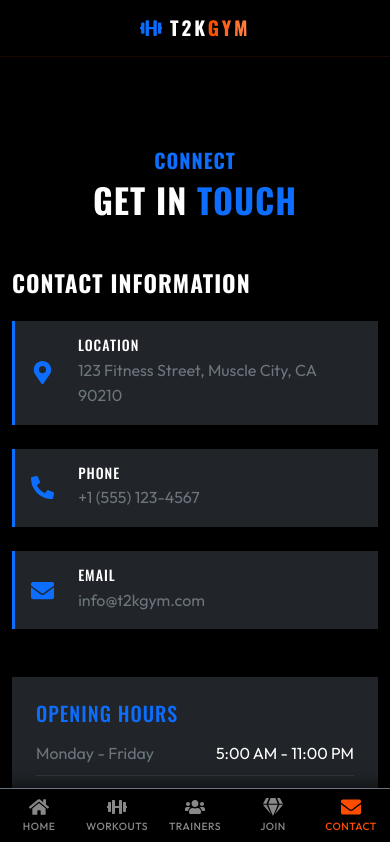
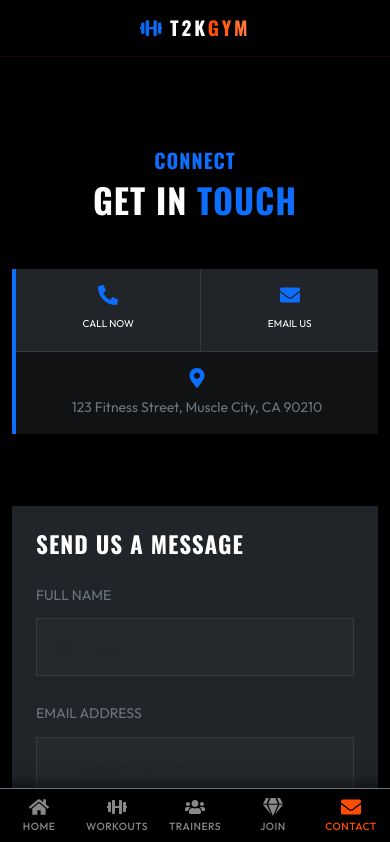
Before and after one commit to MK596/gym-website-mern, a React (Vite) app in the folder frontend/: page /contact in a window 390 px wide. Shown: the top 842 px of the page. Built offline with nearby package versions, Linux system fonts and the light colour scheme.

Commit message:
Optimize mobile experience: swap contact sections, hide opening hours, and refine pricing/header styles

```diff
--- a/frontend/src/pages/Contact.jsx
+++ b/frontend/src/pages/Contact.jsx
@@ -37,51 +37,10 @@ const Contact = () => {
                     <h1 className="display-4 fw-bold text-white text-uppercase">GET IN <span className="text-primary">TOUCH</span></h1>
                 </div>
 
+
+
                 <Row className="g-5">
-                    <Col lg={5} className="animate__animated animate__fadeInLeft">
-                        <div className="pe-lg-4">
-                            <h3 className="text-white text-uppercase fw-bold mb-4">Contact Information</h3>
-                            <div className="d-flex align-items-center mb-4 p-3 bg-dark border-start border-primary border-3">
-                                <FaMapMarkerAlt className="text-primary fs-3 me-4" />
-                                <div>
-                                    <h6 className="text-white text-uppercase mb-1 small letter-spacing-1">Location</h6>
-                                    <p className="text-secondary mb-0">123 Fitness Street, Muscle City, CA 90210</p>
-                                </div>
-                            </div>
-                            <div className="d-flex align-items-center mb-4 p-3 bg-dark border-start border-primary border-3">
-                                <FaPhoneAlt className="text-primary fs-3 me-4" />
-                                <div>
-                                    <h6 className="text-white text-uppercase mb-1 small letter-spacing-1">Phone</h6>
-                                    <p className="text-secondary mb-0">+1 (555) 123-4567</p>
-                                </div>
-                            </div>
-                            <div className="d-flex align-items-center mb-4 p-3 bg-dark border-start border-primary border-3">
-                                <FaEnvelope className="text-primary fs-3 me-4" />
-                                <div>
-                                    <h6 className="text-white text-uppercase mb-1 small letter-spacing-1">Email</h6>
-                                    <p className="text-secondary mb-0">info@t2kgym.com</p>
-                                </div>
-                            </div>
-
-                            <Card className="bg-dark border-0 p-4 mt-5 rounded-0">
-                                <h5 className="text-primary text-uppercase mb-3 letter-spacing-1">Opening Hours</h5>
-                                <div className="d-flex justify-content-between text-secondary mb-2 pb-2 border-bottom border-secondary border-opacity-25">
-                                    <span>Monday - Friday</span>
-                                    <span className="text-white">5:00 AM - 11:00 PM</span>
-                                </div>
-                                <div className="d-flex justify-content-between text-secondary mb-2 pb-2 border-bottom border-secondary border-opacity-25">
-                                    <span>Saturday</span>
-                                    <span className="text-white">6:00 AM - 9:00 PM</span>
-                                </div>
-                                <div className="d-flex justify-content-between text-secondary">
-                                    <span>Sunday</span>
-                                    <span className="text-white">7:00 AM - 8:00 PM</span>
-                                </div>
-                            </Card>
-                        </div>
-                    </Col>
-
-                    <Col lg={7} className="animate__animated animate__fadeInRight">
+                    <Col lg={7} className="animate__animated animate__fadeInLeft order-2 order-lg-1">
                         <Card className="p-4 p-md-5 bg-dark border-0 rounded-0 shadow-lg">
                             <h3 className="text-white text-uppercase fw-bold mb-4">Send us a Message</h3>
                             {success && <Alert variant="success" className="rounded-0 border-0 bg-success text-white mb-4">{success}</Alert>}
@@ -146,6 +105,73 @@ const Contact = () => {
                             </Form>
                         </Card>
                     </Col>
+
+                    <Col lg={5} className="animate__animated animate__fadeInRight order-1 order-lg-2">
+                        <div className="ps-lg-4">
+                            {/* Desktop Heading */}
+                            <h3 className="text-white text-uppercase fw-bold mb-4 d-none d-lg-block">Connect With Us</h3>
+
+                            {/* Mobile Contact Quick Board (Now placed here for mobile flow) */}
+                            <div className="d-lg-none mb-4">
+                                <Card className="bg-dark border-0 rounded-0 overflow-hidden shadow-lg border-start border-primary border-4">
+                                    <Card.Body className="p-0">
+                                        <div className="d-flex border-bottom border-secondary border-opacity-25">
+                                            <a href="tel:+15551234567" className="flex-fill text-center py-3 border-end border-secondary border-opacity-25 text-decoration-none">
+                                                <FaPhoneAlt className="text-primary mb-1 d-block mx-auto fs-5" />
+                                                <small className="text-white text-uppercase letter-spacing-1" style={{ fontSize: '10px' }}>Call Now</small>
+                                            </a>
+                                            <a href="mailto:info@t2kgym.com" className="flex-fill text-center py-3 text-decoration-none">
+                                                <FaEnvelope className="text-primary mb-1 d-block mx-auto fs-5" />
+                                                <small className="text-white text-uppercase letter-spacing-1" style={{ fontSize: '10px' }}>Email Us</small>
+                                            </a>
+                                        </div>
+                                        <div className="p-3 text-center bg-black bg-opacity-50">
+                                            <FaMapMarkerAlt className="text-primary mb-2 fs-5" />
+                                            <p className="text-secondary small mb-0 px-3">123 Fitness Street, Muscle City, CA 90210</p>
+                                        </div>
+                                    </Card.Body>
+                                </Card>
+                            </div>
+
+                            <div className="d-none d-lg-flex align-items-center mb-4 p-3 bg-dark border-start border-primary border-3">
+                                <FaMapMarkerAlt className="text-primary fs-3 me-4" />
+                                <div>
+                                    <h6 className="text-white text-uppercase mb-1 small letter-spacing-1">Location</h6>
+                                    <p className="text-secondary mb-0">123 Fitness Street, Muscle City, CA 90210</p>
+                                </div>
+                            </div>
+                            <div className="d-none d-lg-flex align-items-center mb-4 p-3 bg-dark border-start border-primary border-3">
+                                <FaPhoneAlt className="text-primary fs-3 me-4" />
+                                <div>
+                                    <h6 className="text-white text-uppercase mb-1 small letter-spacing-1">Phone</h6>
+                                    <p className="text-secondary mb-0">+1 (555) 123-4567</p>
+                                </div>
+                            </div>
+                            <div className="d-none d-lg-flex align-items-center mb-4 p-3 bg-dark border-start border-primary border-3">
+                                <FaEnvelope className="text-primary fs-3 me-4" />
+                                <div>
+                                    <h6 className="text-white text-uppercase mb-1 small letter-spacing-1">Email</h6>
+                                    <p className="text-secondary mb-0">info@t2kgym.com</p>
+                                </div>
+                            </div>
+
+                            <Card className="bg-dark border-0 p-4 mt-lg-5 rounded-0 d-none d-lg-block">
+                                <h5 className="text-primary text-uppercase mb-3 letter-spacing-1">Opening Hours</h5>
+                                <div className="d-flex justify-content-between text-secondary mb-2 pb-2 border-bottom border-secondary border-opacity-25">
+                                    <span>Monday - Friday</span>
+                                    <span className="text-white">5:00 AM - 11:00 PM</span>
+                                </div>
+                                <div className="d-flex justify-content-between text-secondary mb-2 pb-2 border-bottom border-secondary border-opacity-25">
+                                    <span>Saturday</span>
+                                    <span className="text-white">6:00 AM - 9:00 PM</span>
+                                </div>
+                                <div className="d-flex justify-content-between text-secondary">
+                                    <span>Sunday</span>
+                                    <span className="text-white">7:00 AM - 8:00 PM</span>
+                                </div>
+                            </Card>
+                        </div>
+                    </Col>
                 </Row>
             </Container>
         </div>
--- a/frontend/src/pages/Membership.jsx
+++ b/frontend/src/pages/Membership.jsx
@@ -72,9 +72,9 @@ const Membership = () => {
                                     )}
                                     <Card.Body className="p-5 d-flex flex-column text-center">
                                         <h4 className="text-white text-uppercase fw-bold letter-spacing-2 mb-2">{plan.name}</h4>
-                                        <div className="display-2 fw-bold text-primary mb-4">
-                                            <sup className="fs-4 text-secondary align-top me-1">$</sup>
-                                            {billingCycle === 'yearly' ? (plan.price * 10).toFixed(0) : plan.price}
+                                        <div className="display-2 fw-bold text-primary mb-4 d-flex align-items-start justify-content-center">
+                                            <span className="currency-symbol">$</span>
+                                            <span className="price-value">{billingCycle === 'yearly' ? (plan.price * 10).toFixed(0) : plan.price}</span>
                                         </div>
                                         <p className="text-secondary small text-uppercase letter-spacing-1 mb-5 border-bottom border-dark pb-3">
                                             Billed {billingCycle}
@@ -121,6 +121,23 @@ const Membership = () => {
                     .shadow-glow { box-shadow: 0 0 30px rgba(var(--primary-rgb), 0.2); }
                     .text-outline-white { -webkit-text-stroke: 1px rgba(255,255,255,0.8); }
                     .transition-all { transition: all 0.3s ease; }
+
+                    .currency-symbol {
+                        font-size: 1.5rem;
+                        color: rgba(255, 255, 255, 0.5);
+                        margin-top: 1rem;
+                        margin-right: 4px;
+                        font-weight: 600;
+                    }
+
+                    .price-value {
+                        line-height: 1;
+                    }
+
+                    @media (max-width: 768px) {
+                        .display-2 { font-size: 3.5rem; }
+                        .currency-symbol { font-size: 1.2rem; margin-top: 0.8rem; }
+                    }
                 `}
             </style>
         </div>
```
